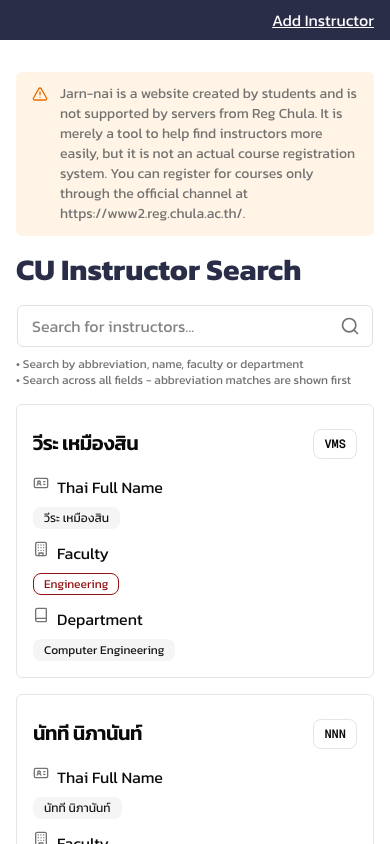
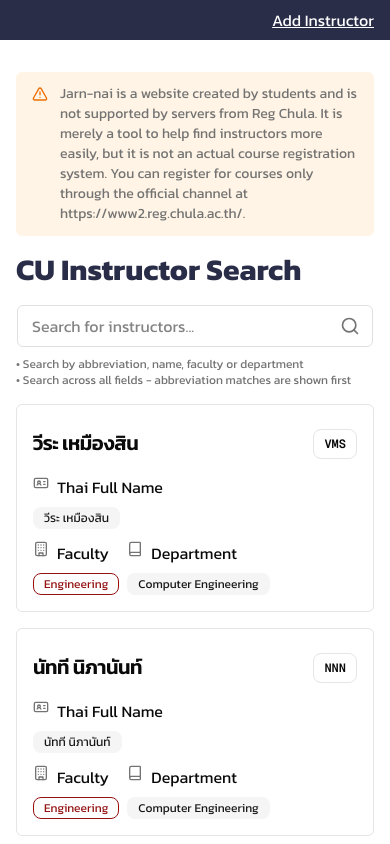
Before and after one commit to CP-RektMart/jarn-nai, a Next.js app: page / in a window 390 px wide. Shown: the top 844 px of the page. Built offline with nearby package versions, Linux system fonts and the light colour scheme.

Commit message:
chore/screen sizes

```diff
--- a/src/components/instructor-card.tsx
+++ b/src/components/instructor-card.tsx
@@ -30,7 +30,7 @@
         </div>
       </CardHeader>
 
-      <CardContent className="py-4 px-4 sm:px-8 p-l lg:w-1/2">
+      <CardContent className="py-4 px-4 sm:px-8 p-l sm:w-2/3 lg:w-1/2">
         <div className="grid gap-y-3 sm:grid-cols-3 sm:gap-x-4">
           <div className="flex items-start gap-2 flex-col">
             <div className="flex items-start gap-2">
@@ -46,6 +46,7 @@
               {thFullName ?? enFullName}
             </Badge>
           </div>
+          <div className="flex flex-row gap-2 sm:contents">
             <div className="flex flex-col items-start gap-2">
               <div className="flex items-start gap-2">
                 <BuildingIcon className="h-4 w-4 text-muted-foreground" />
@@ -82,6 +83,7 @@
               </div>
             )}
           </div>
+        </div>
       </CardContent>
     </Card>
   );
```
Lines whose indentation alone changed are shown as unchanged.
